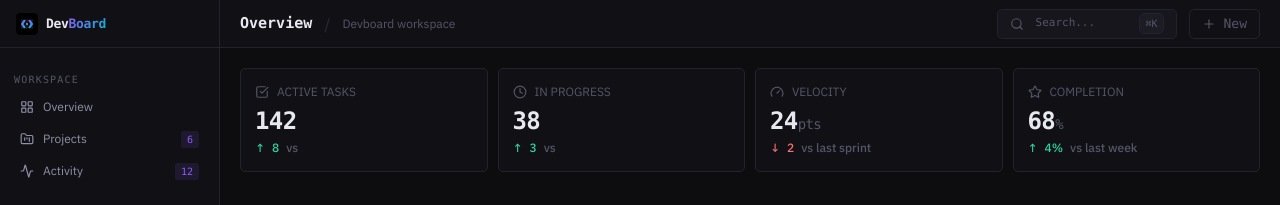
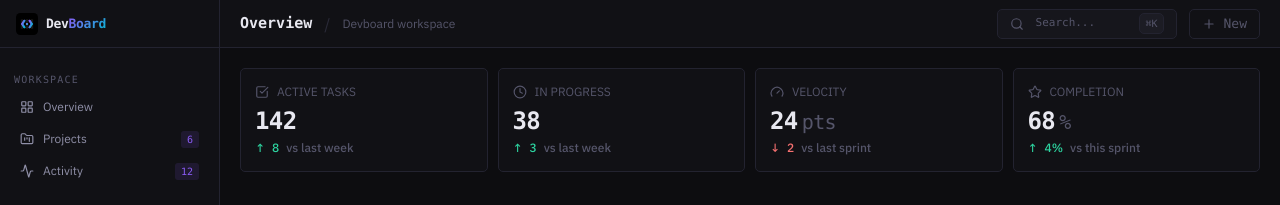
Before and after one commit to georgegoodluck/DevBoard, a Next.js app: page /overview in a window 1280 px wide. Shown: the top 205 px of the page. Built offline with nearby package versions, Linux system fonts and the light colour scheme.

Commit message:
style: fix StatCard style

```diff
--- a/components/layout/overview/StatCard.tsx
+++ b/components/layout/overview/StatCard.tsx
@@ -39,7 +39,7 @@ export default function StatCard({
       <div className="flex items-baseline text(--text) font-mono text-[24px] font-semibold tracking-tight leading-none">
         {value}
         {unit && (
-          <span className="text-[14px] text-(--text3) font-normal">{unit}</span>
+          <span className="text-[20px] text-(--text3) font-normal ml-1">{unit}</span>
         )}
       </div>
       {/* Delta */}
--- a/components/layout/overview/StatGrid.tsx
+++ b/components/layout/overview/StatGrid.tsx
@@ -9,7 +9,7 @@ export default function StatGrid() {
         value="142"
         delta="8"
         unit=""
-        subLabel=""
+        subLabel="last week"
         deltaType="up"
         icon={SquareCheckBig}
       />
@@ -18,7 +18,7 @@ export default function StatGrid() {
         value="38"
         delta="3"
         unit=""
-        subLabel=""
+        subLabel="last week"
         deltaType="up"
         icon={Clock}
       />
@@ -36,7 +36,7 @@ export default function StatGrid() {
         value="68"
         delta="4%"
         unit="%"
-        subLabel="last week"
+        subLabel="this sprint"
         deltaType="up"
         icon={Star}
       />
```
